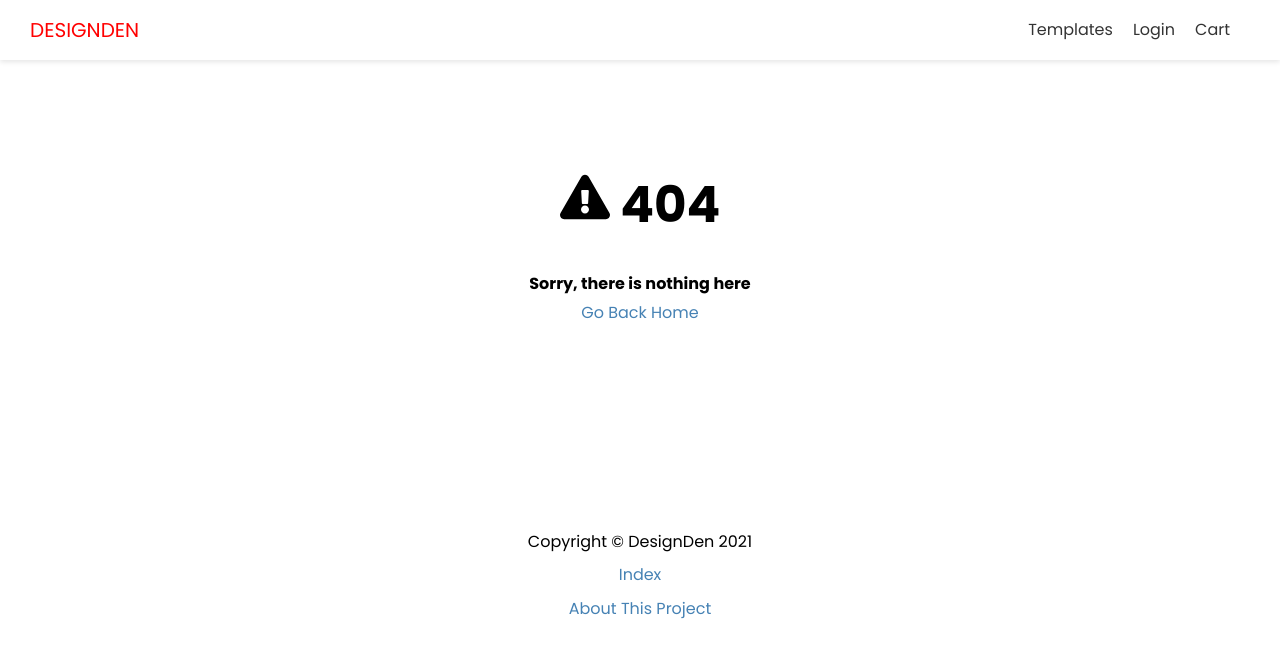
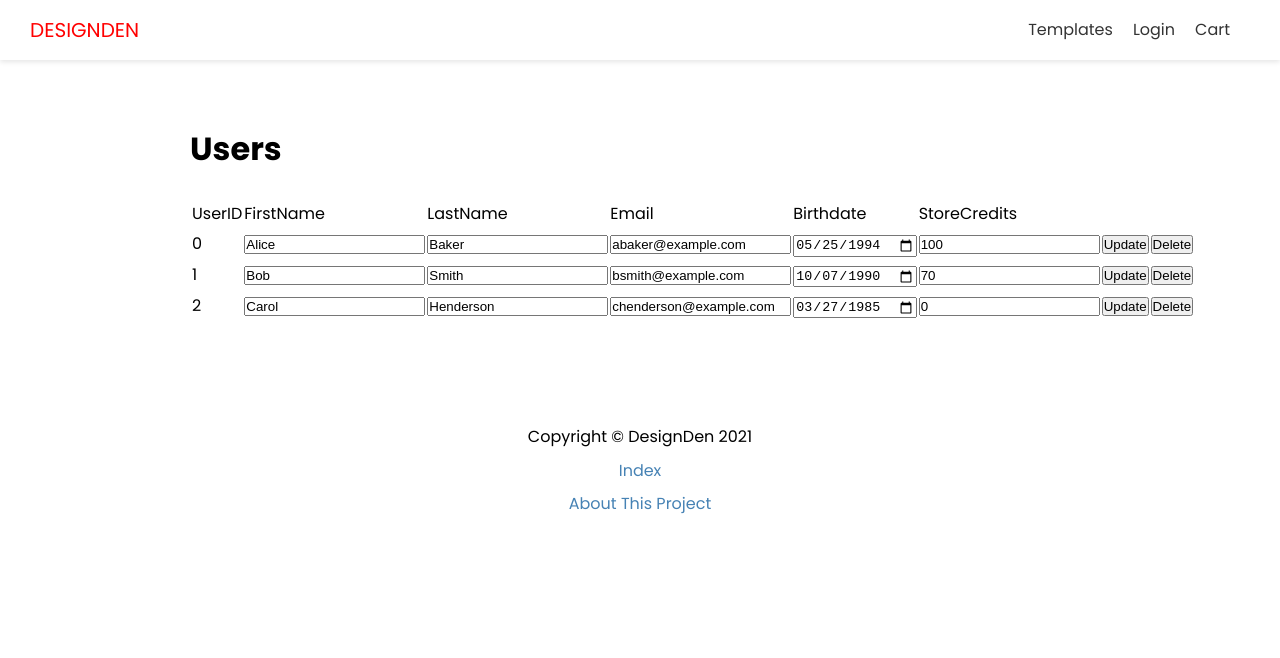
Before and after one commit to jonah0502/DesignDen, a Next.js app in the folder designden-frontend/: page /users in a window 1280 px wide. Before the commit this address had no page. Shown: the top 658 px of the page. Built offline with nearby package versions, Linux system fonts and the light colour scheme.

Commit message:
Add users dynamic table view

```diff
--- /dev/null
+++ b/designden-frontend/pages/users/index.js
@@ -0,0 +1,123 @@
+import Layout from "@/components/Layout";
+import { useState } from "react";
+
+const userHeaders = [
+  "UserID",
+  "FirstName",
+  "LastName",
+  "Email",
+  "Birthdate",
+  "StoreCredits",
+];
+
+const usersData = [
+  {
+    id: 0,
+    firstName: "Alice",
+    lastName: "Baker",
+    email: "abaker@example.com",
+    birthdate: new Date(1994, 4, 25).toISOString().split("T")[0],
+    storeCredits: 100,
+  },
+  {
+    id: 1,
+    firstName: "Bob",
+    lastName: "Smith",
+    email: "bsmith@example.com",
+    birthdate: new Date(1990, 9, 7).toISOString().split("T")[0],
+    storeCredits: 70,
+  },
+  {
+    id: 2,
+    firstName: "Carol",
+    lastName: "Henderson",
+    email: "chenderson@example.com",
+    birthdate: new Date(1985, 2, 27).toISOString().split("T")[0],
+    storeCredits: 0,
+  },
+];
+
+export default function UsersPage() {
+  const [users, setUsers] = useState(usersData);
+
+  const handleRowChange = (index) => (event) => {
+    const { name, value } = event.target;
+    const newUsers = [...users];
+    newUsers[index][name] = value;
+    setUsers(newUsers);
+  };
+
+  const handleRowDelete = (index) => (event) => {
+    const newUsers = [...users];
+    newUsers.splice(index, 1);
+    setUsers(newUsers);
+  };
+
+  return (
+    <Layout>
+      <h1>Users</h1>
+      <table>
+        <thead>
+          <tr>
+            {userHeaders.map((header) => {
+              return <td key={header}>{header}</td>;
+            })}
+          </tr>
+        </thead>
+        <tbody>
+          {users.map((user, index) => (
+            <tr key={user.id}>
+              <td>{user.id}</td>
+              <td>
+                <input
+                  type="text"
+                  name="firstName"
+                  value={user.firstName}
+                  onChange={handleRowChange(index)}
+                />
+              </td>
+              <td>
+                <input
+                  type="text"
+                  name="lastName"
+                  value={user.lastName}
+                  onChange={handleRowChange(index)}
+                />
+              </td>
+              <td>
+                <input
+                  type="text"
+                  name="email"
+                  value={user.email}
+                  onChange={handleRowChange(index)}
+                />
+              </td>
+              <td>
+                <input
+                  type="date"
+                  name="birthdate"
+                  value={user.birthdate}
+                  onChange={handleRowChange(index)}
+                />
+              </td>
+              <td>
+                <input
+                  type="number"
+                  name="storeCredits"
+                  value={user.storeCredits}
+                  onChange={handleRowChange(index)}
+                />
+              </td>
+              <td>
+                <button>Update</button>
+              </td>
+              <td>
+                <button onClick={handleRowDelete(index)}>Delete</button>
+              </td>
+            </tr>
+          ))}
+        </tbody>
+      </table>
+    </Layout>
+  );
+}
```
